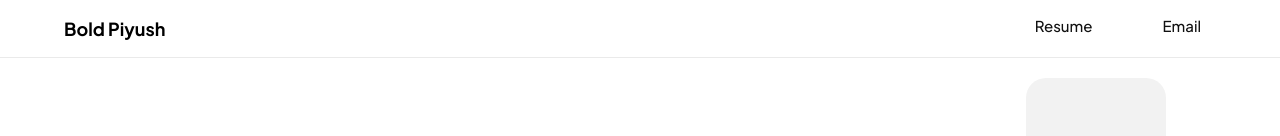
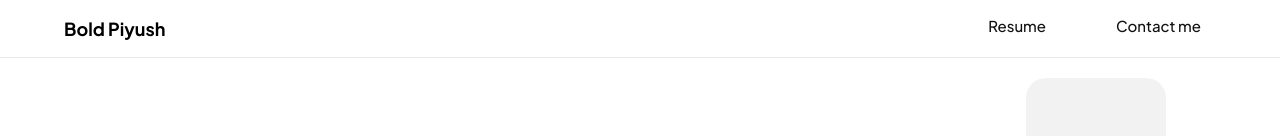
Before and after one commit to boldpiyush/Priyanshu-Rathee-UI-UX-Designer-Portfolio, a plain HTML site: page index.html in a window 1280 px wide. Shown: the top 136 px of the page. Drawn offline with Linux system fonts and the light colour scheme.

```diff
--- a/index.html
+++ b/index.html
@@ -22,7 +22,7 @@
                        onclick="showResumePopup()">
                       Resume
                     </a>
-                    <a href="#" id="openEmailForm">Email</a>
+                    <a href="#" id="openEmailForm">Contact me</a>
 
                 </nav>
 
```
